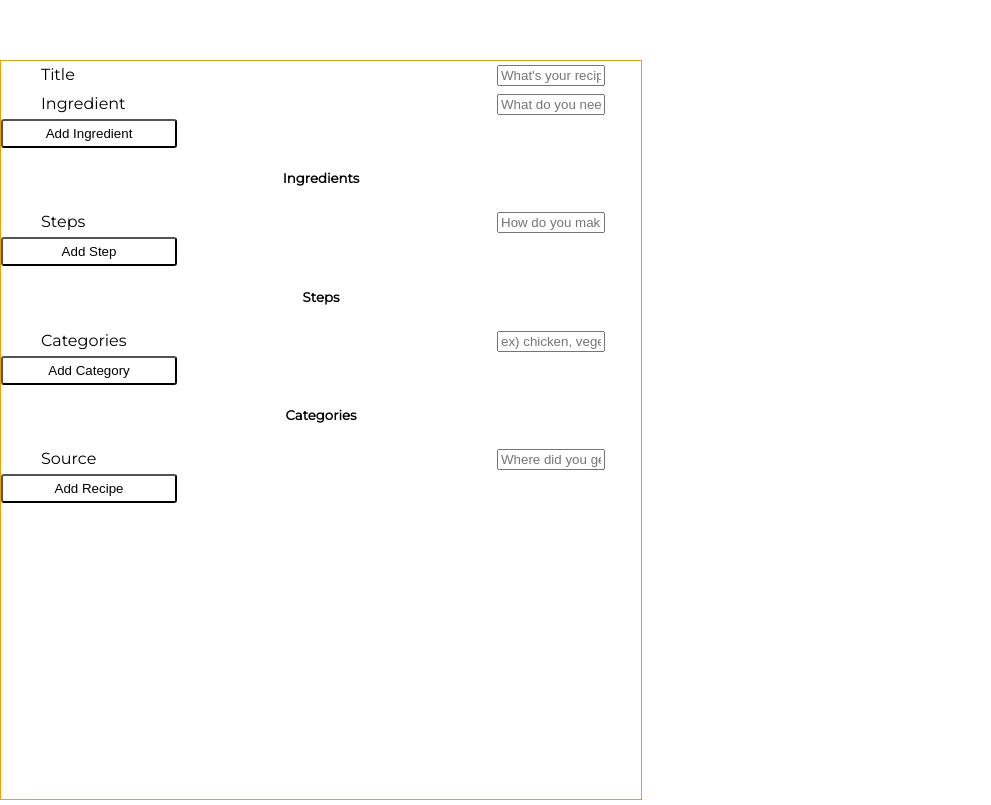
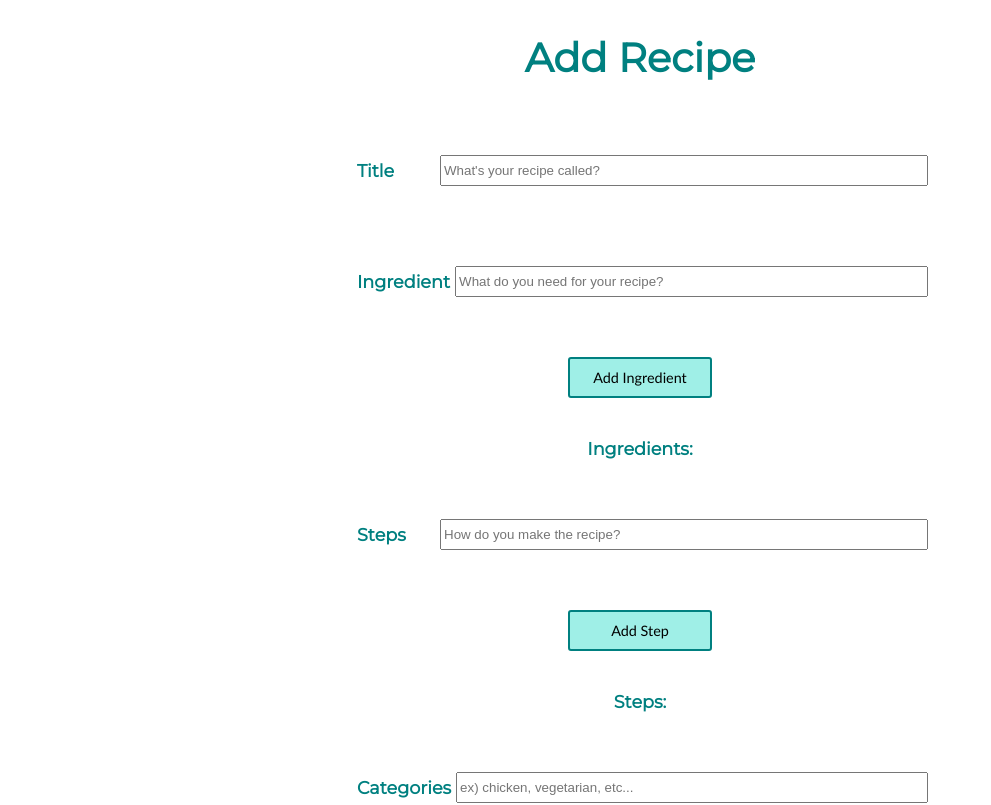
Before and after one commit to Build-Week-Secret-Family-Recipes1/front-end, a React (Create React App) app: page /new in a window 1280 px wide. Shown: the top 805 px of the page, without its empty margins (0-991 px from the left). Built offline with nearby package versions, Linux system fonts and the light colour scheme.

Commit message:
styled the form

```diff
--- a/src/components/Recipe.js
+++ b/src/components/Recipe.js
@@ -12,11 +12,11 @@ const RecipeCard = styled.div`
     text-align: left;
 `
 
-const StyledH3 = styled.h3`
+const H3 = styled.h3`
     font-size: 2rem;
 `
 
-const StyledH5 = styled.h5`
+const H5 = styled.h5`
     font-size: 1.1rem;
     font-style: italic;
 `
@@ -28,8 +28,8 @@ const Step = styled.li`
 function Recipe(props) {
     return (
         <RecipeCard>
-            <StyledH3>Title of Recipe</StyledH3>
-            <StyledH5>Source of Recipe</StyledH5>
+            <H3>Title of Recipe</H3>
+            <H5>Source of Recipe</H5>
             <p>Categories:</p>
             <p>Ingredients</p>
             <ul>
--- a/src/components/RecipeForm.js
+++ b/src/components/RecipeForm.js
@@ -3,17 +3,57 @@ import * as yup from 'yup';
 import styled from 'styled-components';
 
 const StyledForm = styled.form`
-    border: 1px solid goldenrod;
-
-    width: 50vw;
+    width: 45vw;
+    margin: auto;
+    display: flex;
+    flex-direction: column;
+    align-items: center;
+    color: teal;
 `
 
 const Button = styled.button`
     display: inline-block;
-    padding: 5px;
-    width: 11rem;
+    padding: 10px;
+    margin: 20px;
+    width: 9rem;
     border-radius: 3px;
-    background-color: white;
+    border: 2px solid teal;
+    background-color: rgba(64, 224, 208, 0.5);
+    font-size: 0.9rem;
+    font-family: Gill Sans;
+`
+
+const Label = styled.label`
+    display: flex;
+    justify-content: space-between;
+    padding: 40px;
+    width: 100%;
+`
+
+const Input = styled.input`
+    width: 30rem;
+`
+
+const H2 = styled.h2`
+    font-size: 2.5rem;
+`
+
+const H5 = styled.h5`
+    padding: ${props => props.primary ? '20px' : '5px'};
+    font-size: 1.1rem;
+    margin: 0;
+`
+
+const Ul = styled.ul`
+    text-align: left;
+    width: 80%;
+    margin: auto;
+`
+
+const Ol = styled.ol`
+    text-align: left;
+    width: 80%;
+    margin: auto;
 `
 
 const formSchema = yup.object().shape({
@@ -98,9 +138,10 @@ function RecipeForm(props) {
 
     return (
         <StyledForm onSubmit={submitForm}>
-            <label htmlFor="title">
-                Title
-                <input
+            <H2>Add Recipe</H2>
+            <Label htmlFor="title">
+                <H5>Title</H5>
+                <Input
                     type="text"
                     name="title"
                     id="title"
@@ -108,11 +149,11 @@ function RecipeForm(props) {
                     value={recipeState.title}
                     onChange={inputChange}
                 />
-            </label>
+            </Label>
             {errorState.title.length > 0 ? (<p>{errorState.title}</p>) : null}
-            <label htmlFor="newIngredient">
-                Ingredient
-                <input
+            <Label htmlFor="newIngredient">
+                <H5>Ingredient</H5>
+                <Input
                     type="text"
                     name="newIngredient"
                     id="newIngredient"
@@ -120,23 +161,23 @@ function RecipeForm(props) {
                     value={recipeState.newIngredient}
                     onChange={inputChange}
                 />
-            </label>
+            </Label>
             <Button onClick={addIngredient}>Add Ingredient</Button>
             {/* Need to figure out how to get this ingredients error to show */}
             {errorState.ingredients.length > 0 ? (<p>{errorState.ingredients}</p>) : null}
             <div>
-                <h5>Ingredients</h5>
-                <ul>
+                <H5 primary>Ingredients:</H5>
+                <Ul>
                     {recipeState.ingredients.map((ingredient) => {
                         return (
                             <li>{ingredient}</li>
                         )
                     })}
-                </ul>
+                </Ul>
             </div>
-            <label htmlFor="newStep">
-                Steps
-                <input
+            <Label htmlFor="newStep">
+                <H5>Steps</H5>
+                <Input
                     type="text"
                     name="newStep"
                     id="newStep"
@@ -144,21 +185,21 @@ function RecipeForm(props) {
                     value={recipeState.newStep}
                     onChange={inputChange}
                 />
-            </label>
+            </Label>
             <Button onClick={addStep}>Add Step</Button>
             <div>
-                <h5>Steps</h5>
-                <ol>
+                <H5 primary>Steps:</H5>
+                <Ol>
                     {recipeState.steps.map((step) => {
                         return (
                             <li>{step}</li>
                         )
                     })}
-                </ol>
+                </Ol>
             </div>
-            <label htmlFor="newTag">
-                Categories
-                <input
+            <Label htmlFor="newTag">
+                <H5>Categories</H5>
+                <Input
                     type="text"
                     name="newTag"
                     id="newTag"
@@ -166,21 +207,21 @@ function RecipeForm(props) {
                     value={recipeState.newTag}
                     onChange={inputChange}
                 />
-            </label>
+            </Label>
             <Button onClick={addTag}>Add Category</Button>
             <div>
-                <h5>Categories</h5>
-                <ul>
+                <H5 primary>Categories:</H5>
+                <Ul>
                     {recipeState.tags.map((tag) => {
                         return (
                             <li>{tag}</li>
                         )
                     })}
-                </ul>
+                </Ul>
             </div>
-            <label htmlFor="source">
-                Source
-                <input
+            <Label htmlFor="source">
+                <H5>Source</H5>
+                <Input
                     type="text"
                     name="source"
                     id="source"
@@ -188,7 +229,7 @@ function RecipeForm(props) {
                     value={recipeState.source}
                     onChange={inputChange}
                 />
-            </label>
+            </Label>
             <Button>Add Recipe</Button>
         </StyledForm>
     )
```
